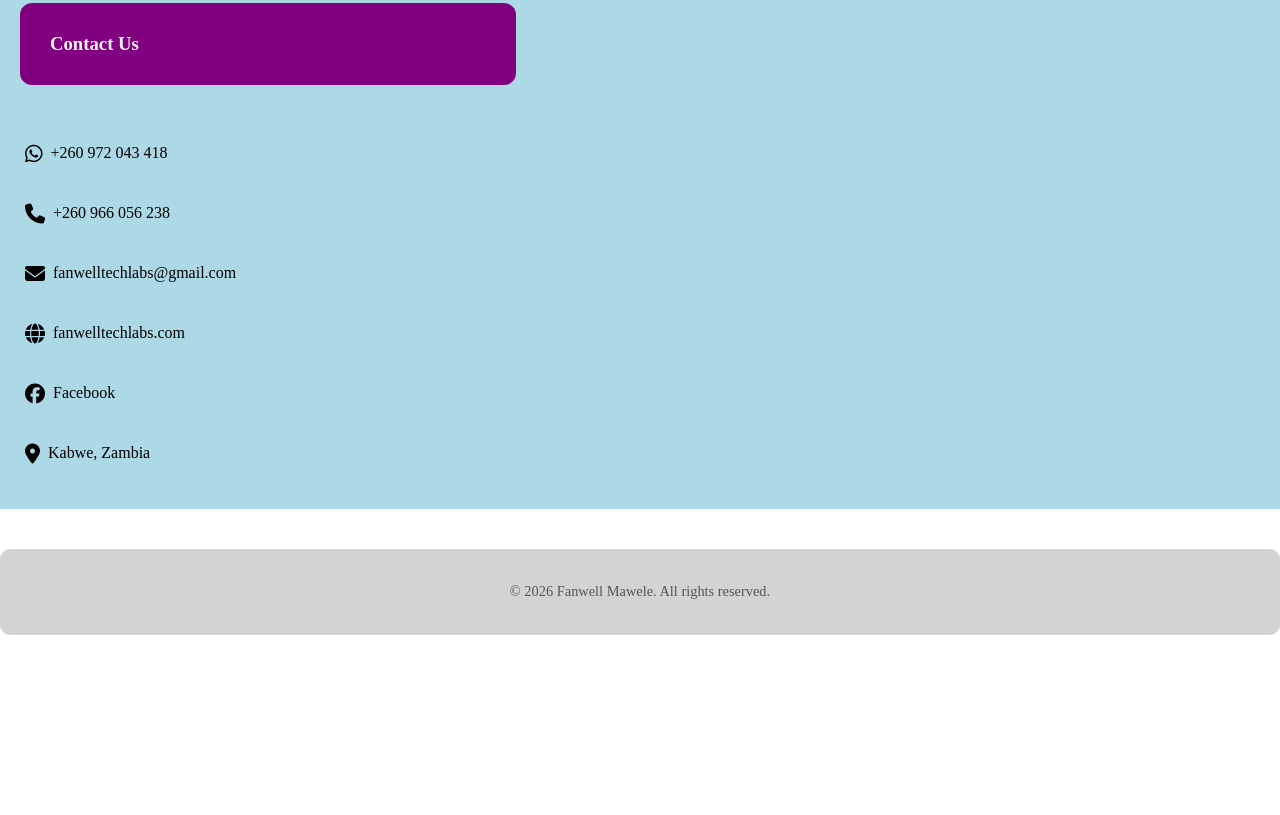
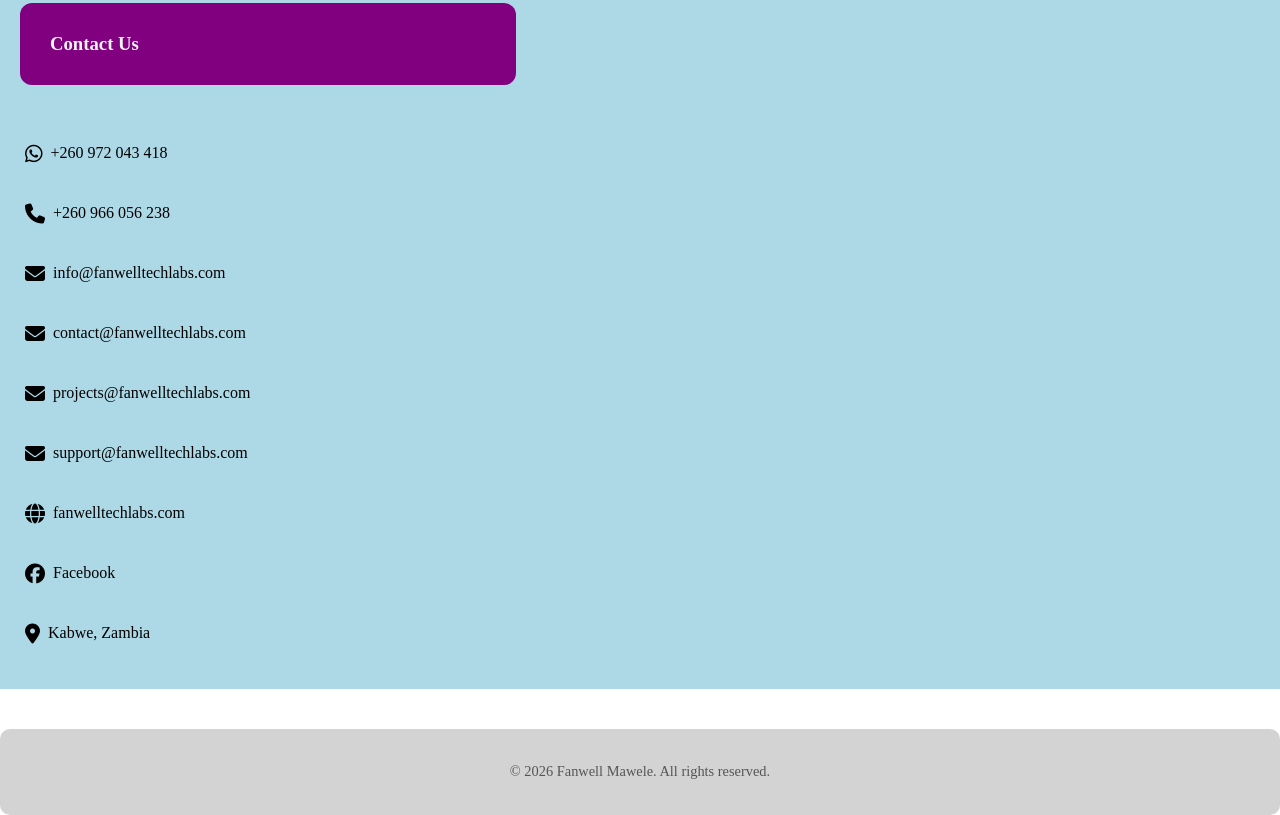
Before and after one commit to fanwelmawelejunior-gif/my-profile-contact, a website: page public/index.html in a window 1280 px wide. Shown: the part 3343-4158 px from the top of the page. Before the commit the page ends 3978 px from the top, so only its background shows below. Drawn offline with Linux system fonts and the light colour scheme.

Commit message:
added business email

```diff
--- a/public/index.html
+++ b/public/index.html
@@ -99,8 +99,24 @@
 
   <a id="e-mail" href="mailto:fanwelltechlabs@gmail.com" class="contact-item">
     <i class="fas fa-envelope"></i>
-    <span >fanwelltechlabs@gmail.com</span>
+    <span >info@fanwelltechlabs.com</span>
   </a>
+   <a id="e-mail" href="mailto:fanwelltechlabs@gmail.com" class="contact-item">
+    <i class="fas fa-envelope"></i>
+    <span >contact@fanwelltechlabs.com</span>
+  </a>
+
+   <a id="e-mail" href="mailto:fanwelltechlabs@gmail.com" class="contact-item">
+    <i class="fas fa-envelope"></i>
+    <span >projects@fanwelltechlabs.com</span>
+  </a>
+
+   <a id="e-mail" href="mailto:fanwelltechlabs@gmail.com" class="contact-item">
+    <i class="fas fa-envelope"></i>
+    <span >support@fanwelltechlabs.com</span>
+  </a>
+
+
 
   <a id="web" href="https://fanwelltechlabs.com" target="_blank" class="contact-item">
     <i class="fas fa-globe"></i>
```
Also changed, not shown: public/contact.html (+16 -2 lines).
